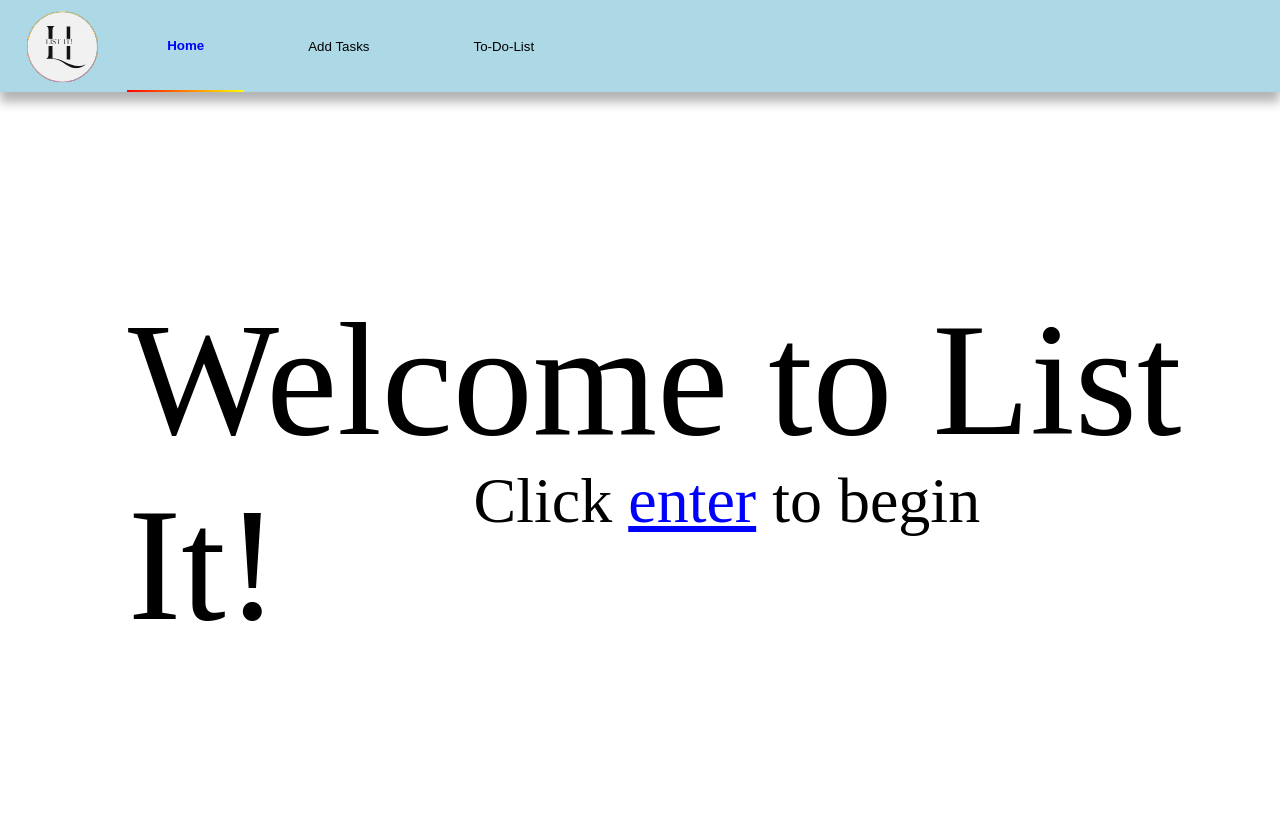
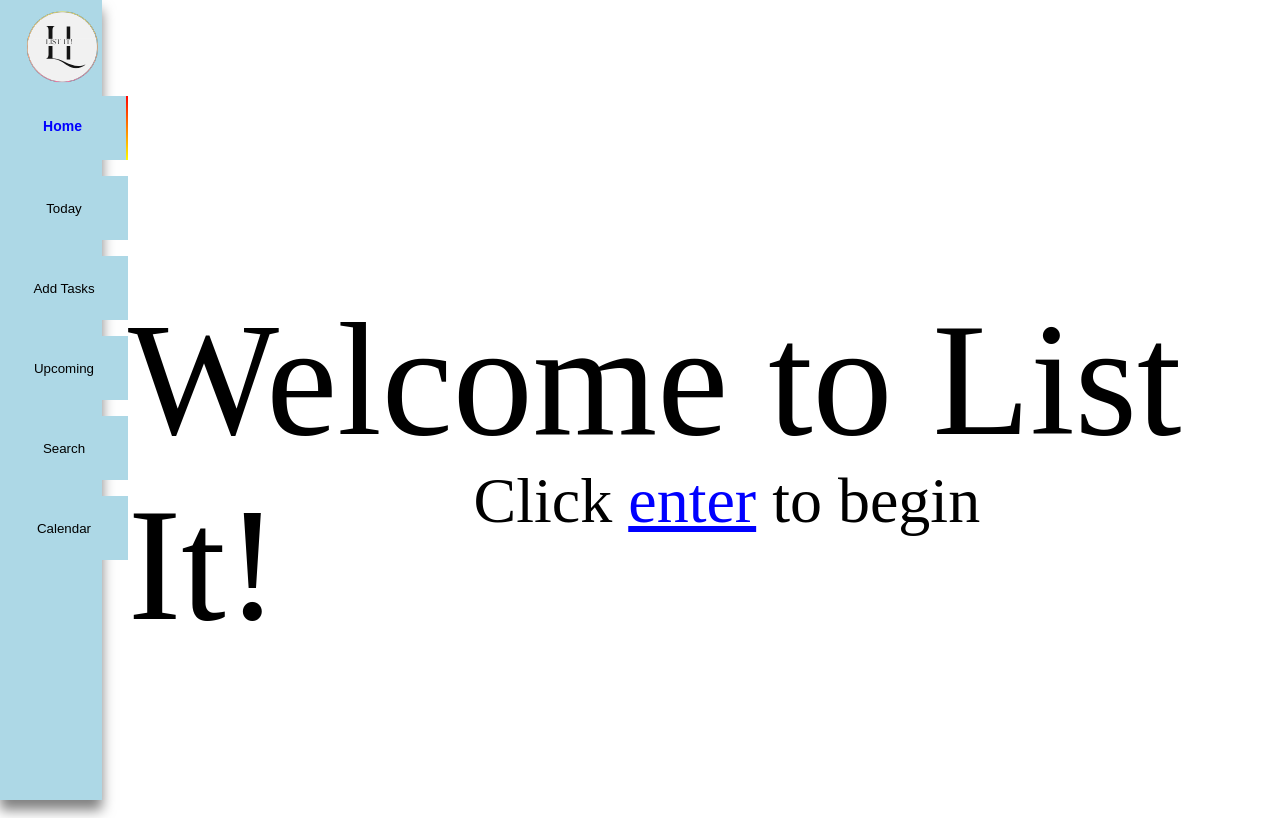
Before and after one commit to KuboniZA/to-do-list, a Vue app: page / in a window 1280 px wide. Built offline with nearby package versions, Linux system fonts and the light colour scheme.

Commit message:
First update of UI element navBar. Additional components now in place: search, calendar, upcoming.

```diff
--- a/src/components/HomePage.vue
+++ b/src/components/HomePage.vue
@@ -18,6 +18,8 @@ const goToTasks = () => {
 </template>
 
 <style scoped>
+
+
 section {
   position: absolute;
   display: flex;
--- a/src/components/NavBar.vue
+++ b/src/components/NavBar.vue
@@ -9,15 +9,25 @@ import { RouterLink } from "vue-router";
   <nav class="navBar">
     <img src="@/assets/list_it_logo_2.svg" alt="The List It! Logo" class="logo" />
 
-    <button class="navButton">
+    <button class="navButton b1">
       <RouterLink to="/" active-class="active">Home</RouterLink>
     </button>
-    <button  class="navButton">
+    <button class="navButton b2">
+      <RouterLink to="/to-do-list" active-class="active">Today</RouterLink>
+    </button>
+    <button  class="navButton b3">
       <RouterLink to="/add-tasks" active-class="active">Add Tasks</RouterLink>
     </button>
-    <button class="navButton">
-      <RouterLink to="/to-do-list" active-class="active">To-Do-List</RouterLink>
+    <button  class="navButton b4">
+      <RouterLink to="/upcoming" active-class="active">Upcoming</RouterLink>
     </button>
+    <button  class="navButton b5">
+      <RouterLink to="/search" active-class="active">Search</RouterLink>
+    </button>
+    <button  class="navButton b6">
+      <RouterLink to="/calendar" active-class="active">Calendar</RouterLink>
+    </button>
+
 <!--    <button class="navButton">-->
 <!--      <RouterLink to="/calendar">Calendar</RouterLink>-->
 <!--    </button>-->
@@ -25,44 +35,68 @@ import { RouterLink } from "vue-router";
 </template>
 
 <style scoped>
+
+
   .navBar {
     display: flex;
     position: absolute;
-    width: 100%;
-    min-height: 10vh;
+    width: 8%;
+    min-height: 100%;
     background-color: lightblue;
     top: 0;
     left: 0;
-    box-shadow: 0 10px 10px rgba(0, 0, 0, 0.3);
+    box-shadow: 0 10px 12px rgba(0, 0, 0, 0.5);
   }
   img {
-    position: relative;
+    position: absolute;
     width: 5rem;
     left: 1rem;
     padding: 6px;
   }
   button {
-    position: relative;
-    left: 2.2rem;
-    padding: 1rem 2.5rem;
+    display: flex;
+    position: absolute;
+    height: 4rem;
+    width: 8rem;
+    margin-bottom: 1rem;
+    left: 0;
     border: none;
-    margin-right: 1.5rem;
     background-color: lightblue;
-    text-align: left;
+    justify-content: center;
+    align-items: center;
+  }
+  .b1 {
+    top: 6rem;
+  }
+  .b2 {
+    top: 11rem;
+  }
+  .b3 {
+    top: 16rem;
+  }
+  .b4 {
+    top: 21rem;
+  }
+  .b5 {
+    top: 26rem;
+  }
+  .b6 {
+    top: 31rem;
   }
   a { /* This remain "a" even though the Vue attribute is RouterLink */
     text-decoration: none;
     color: black;
   }
   button:hover {
-    background-color: transparent; /* Alternate colour #f1f1f1 */
+    background-color: blue; /* Alternate colour #f1f1f1 */
+    color: white;
   }
   button:has(.active) { /* This works, but is greyed out for some reason */
-    border-bottom: 2px solid transparent;
-    border-image: linear-gradient(to right, red, yellow) 1;
+    border-right: 2px solid transparent;
+    border-image: linear-gradient(to bottom, red, yellow) 1;
   }
   a:hover {
-    color: blue;
+    color: white;
 
   }
   .active {
--- a/src/components/Tasks.vue
+++ b/src/components/Tasks.vue
@@ -74,6 +74,7 @@
 </template>
 
 <style scoped>
+
 section {
   display: flex;
 }
--- a/src/components/ToDoList.vue
+++ b/src/components/ToDoList.vue
@@ -266,6 +266,7 @@ let undoTimerInterval = null;
 </template>
 
 <style scoped>
+
 body {
   display: flex;
   justify-content: center;
```
Also changed, not shown: src/components/Important.vue (added, +11 -0 lines), src/components/Search.vue (added, +11 -0 lines), src/components/UpcomingTasks.vue (added, +11 -0 lines).
